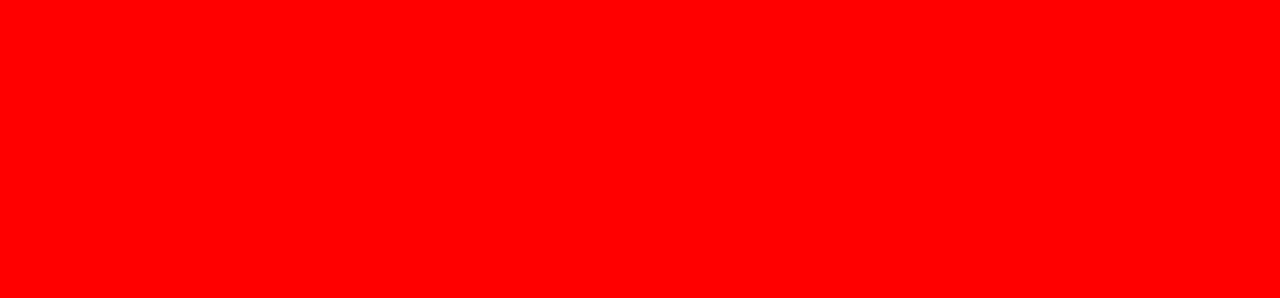
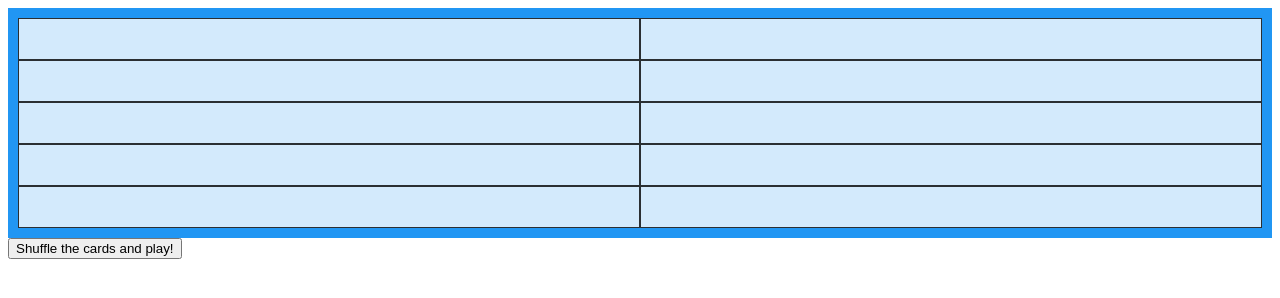
Before and after one commit to Ollie-Judge/Matching-pairs-game, a plain HTML site: page index.html in a window 1280 px wide. Drawn offline with Linux system fonts and the light colour scheme.

Commit message:
logged 2 randomised arrays

```diff
--- a/index.html
+++ b/index.html
@@ -8,6 +8,22 @@
     <title>Matching Pairs Game</title>
   </head>
   <body>
+    <div id="container">
+      <div id="item1" class="letters" onclick="check('item1')"></div>
+      <div id="item2" class="letters" onclick="check('item2')"></div>
+      <div id="item3" class="letters" onclick="check('item3')"></div>
+      <div id="item4" class="letters" onclick="check('item4')"></div>
+      <div id="item5" class="letters" onclick="check('item5')"></div>
+      <div id="item6" class="letters" onclick="check('item6')"></div>
+      <div id="item7" class="letters" onclick="check('item7')"></div>
+      <div id="item8" class="letters" onclick="check('item8')"></div>
+      <div id="item9" class="letters" onclick="check('item9')"></div>
+      <div id="item10" class="letters" onclick="check('item10')"></div>
+    </div>
+
+    <div>
+      <button onclick="shuffle()">Shuffle the cards and play!</button>
+    </div>
     <script src="script.js"></script>
   </body>
 </html>
--- a/script.js
+++ b/script.js
@@ -1 +1,83 @@
-alert("hello");
+let arrayOfLetters = ["A", "B", "C", "D", "E"];
+
+for (let i = arrayOfLetters.length - 1; i >= 1; i--) {
+  let j = Math.floor(Math.random() * (i + 1)); // 0 <= j <= i
+  let temp = arrayOfLetters[j];
+  arrayOfLetters[j] = arrayOfLetters[i];
+  arrayOfLetters[i] = temp;
+}
+
+let randomArray1 = arrayOfLetters; // output of the 1st array
+console.log(randomArray1);
+
+for (let i = arrayOfLetters.length - 1; i >= 1; i--) {
+  let q = Math.floor(Math.random() * (i + 1)); // 0 <= q <= i
+  let temp = arrayOfLetters[q];
+  arrayOfLetters[q] = arrayOfLetters[i];
+  arrayOfLetters[i] = temp;
+}
+let randomArray2 = arrayOfLetters; // output of the 2nd array
+console.log(randomArray2);
+
+let item1 = document.getElementById("item1");
+let item2 = document.getElementById("item2");
+let item3 = document.getElementById("item3");
+let item4 = document.getElementById("item4");
+let item5 = document.getElementById("item5");
+let item6 = document.getElementById("item6");
+let item7 = document.getElementById("item7");
+let item8 = document.getElementById("item8");
+let item9 = document.getElementById("item9");
+let item10 = document.getElementById("item10");
+
+function shuffle() {
+  alert("shuffling now!");
+  item1.classList.add(`${randomArray1[0]}`);
+  item1.innerHTML = `${randomArray1[0]}`;
+
+  item2.classList.add(`${randomArray1[1]}`);
+  item2.innerHTML = `${randomArray1[1]}`;
+
+  item3.classList.add(`${randomArray1[2]}`);
+  item3.innerHTML = `${randomArray1[2]}`;
+
+  item4.classList.add(`${randomArray1[3]}`);
+  item4.innerHTML = `${randomArray1[3]}`;
+
+  item5.classList.add(`${randomArray1[4]}`);
+  item5.innerHTML = `${randomArray1[4]}`;
+
+  item6.classList.add(`${randomArray2[5]}`);
+  item6.innerHTML = `${randomArray2[5]}`;
+  /*
+  item7.classList.add(`${randomArray2[6]}`);
+  item7.innerHTML = `${randomArray2[6]}`;
+
+  item8.classList.add(`${randomArray2[7]}`);
+  item8.innerHTML = `${randomArray2[7]}`;
+
+  item9.classList.add(`${randomArray2[8]}`);
+  item9.innerHTML = `${randomArray2[8]}`;
+
+  item10.classList.add(`${randomArray2[9]}`);
+  item10.innerHTML = `${randomArray2[9]}`;*/
+}
+
+//let cardsToClick = document.getElementsByClassName("letters");
+//console.log(cardsToClick);
+
+/*document
+  .getElementsByClassName("letters")
+  .addEventListener("click", function () {
+    alert("its working");
+  });*/
+
+/*
+for (let l in randomArray1) {
+  let newElement = document.getElementsByClassName("letters");
+  newElement.className = `${randomArray1[l]}`;
+  newElement.innerHTML = randomArray1[l];
+  document.body.appendChild(newElement);
+}
+console.log(randomArray1);
+*/
--- a/style.css
+++ b/style.css
@@ -1,3 +1,14 @@
-body {
-  background: red;
+#container {
+  display: grid;
+  grid-template-columns: auto auto;
+  background-color: #2196f3;
+  padding: 10px;
 }
+
+.letters {
+  background-color: rgba(255, 255, 255, 0.8);
+  border: 1px solid rgba(0, 0, 0, 0.8);
+  padding: 20px;
+  font-size: 30px;
+  text-align: center;
+}
```
